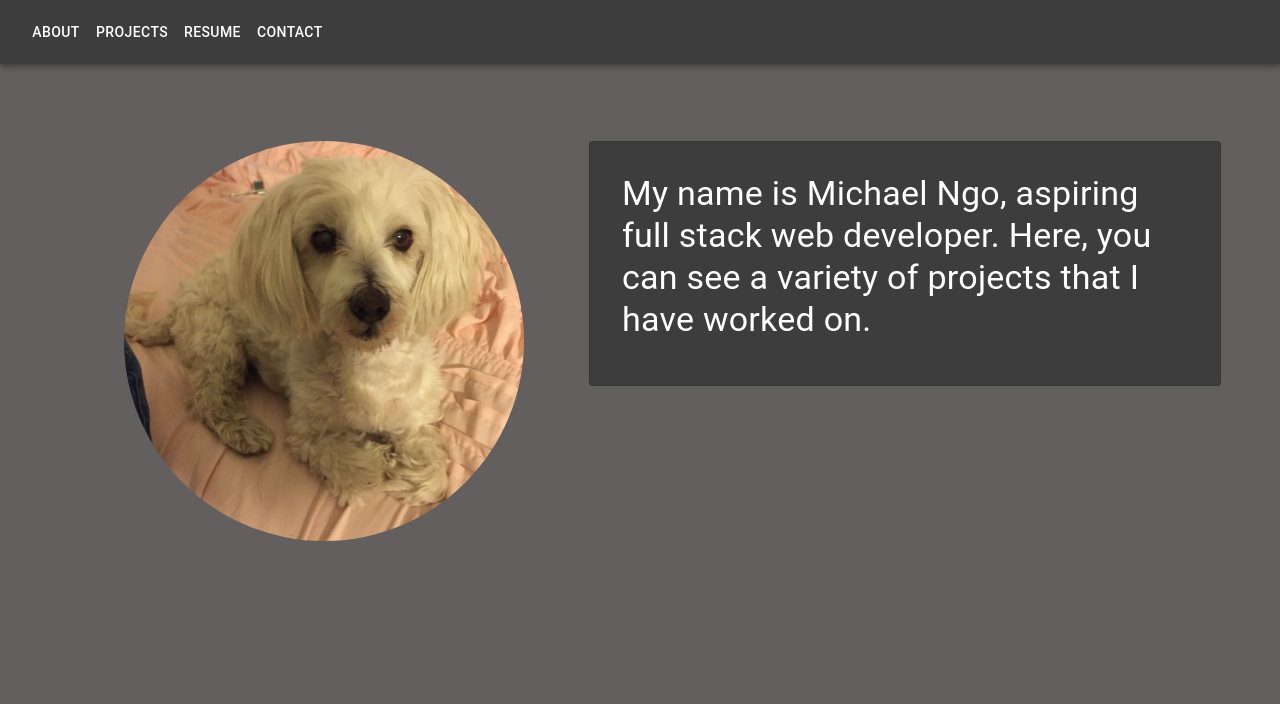
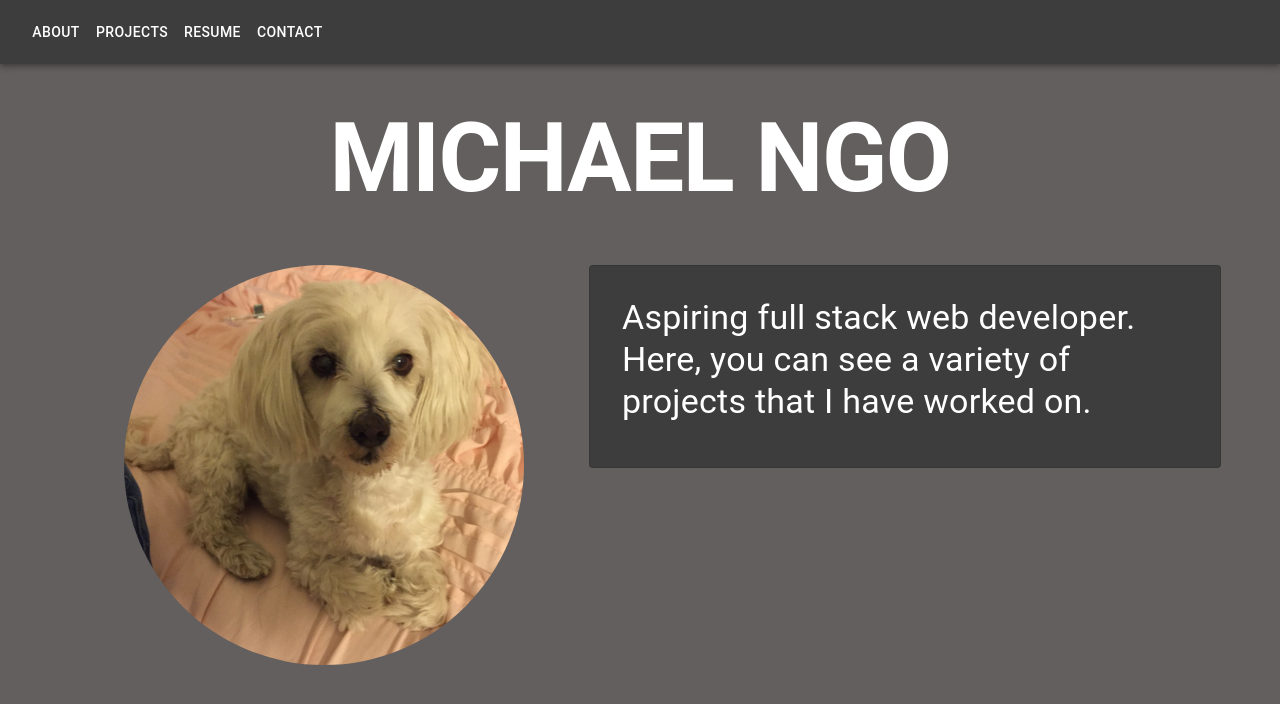
Before and after one commit to DeviantSchemist/react-portfolio2, a React (Create React App) app: page / in a window 1280 px wide. Shown: the top 704 px of the page. Built offline with nearby package versions, Linux system fonts and the light colour scheme.

Commit message:
added name on top of page

```diff
--- a/src/About.js
+++ b/src/About.js
@@ -19,9 +19,15 @@ const useStyles = makeStyles((theme) => ({
     margin: 'auto'
   },
   gridMargin: {
-    marginTop: '6%'
+    marginTop: '3%',
   },
-  gridText: {
+  gridTitle: {
+    textAlign: 'center',
+    marginBottom: '4%',
+    fontWeight: 'bold',
+    color: 'white'
+  },
+  aboutText: {
     marginLeft: '-4%'
   },
   paperBackground: {
@@ -39,13 +45,18 @@ const About = () => {
   return (
     <div className={classes.root}>
       <Grid container spacing={0} className={classes.gridMargin}>
+        <Grid item xs={12}>
+          <Typography variant="h1" gutterBottom className={classes.gridTitle}>
+            MICHAEL NGO
+          </Typography>
+        </Grid>
         <Grid item xs={6}>
           <Avatar alt="Poodle" src={Poodle} className={classes.large} />
         </Grid>
-        <Grid item xs={6} className={classes.gridText}>
+        <Grid item xs={6} className={classes.aboutText}>
           <Paper elevation={3} variant="outlined" className={classes.paperBackground}>
             <Typography variant="h4" gutterBottom className={classes.typo}>
-              My name is Michael Ngo, aspiring full stack web developer. Here, you can see a variety of projects
+              Aspiring full stack web developer. Here, you can see a variety of projects
               that I have worked on.
             </Typography>
           </Paper>
```
